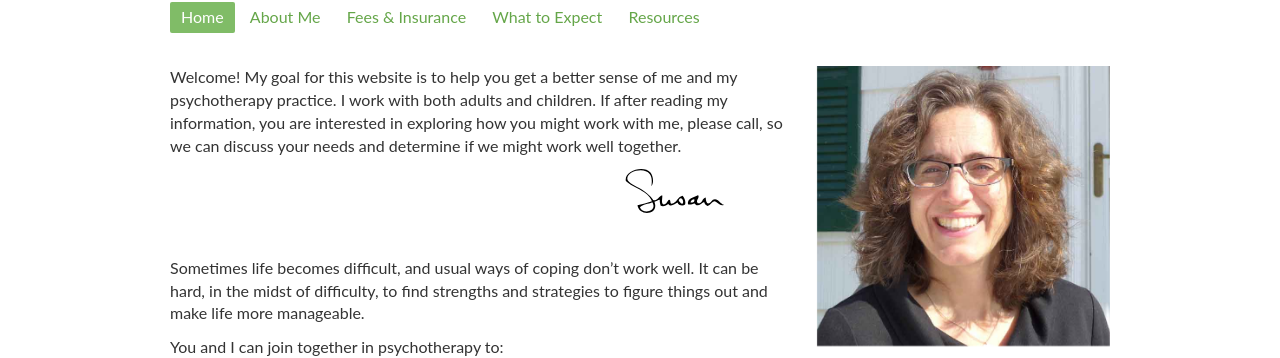
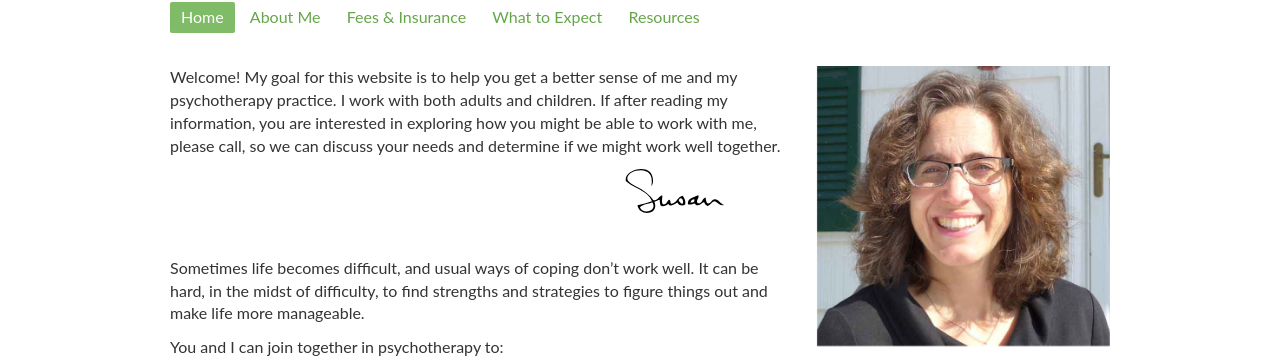
Before and after one commit to nmorduch/susan, a Jekyll site: the page built from index.md, in a window 1280 px wide. Shown: the part 527-885 px from the top of the page. Built offline with Jekyll 4.4.1, drawn with Linux system fonts in a browser that asks for light colours; Markdown is read by kramdown in place of the engine named in the settings.

Commit message:
Updated index.md

```diff
--- a/index.md
+++ b/index.md
@@ -3,7 +3,7 @@ layout: sidebar
 published: true
 ---
 
-Welcome! My goal for this website is to help you get a better sense of me and my psychotherapy practice. I work with both adults and children.  If after reading my information, you are interested in exploring how you might work with me, please call, so we can discuss your needs and determine if we might work well together.
+Welcome! My goal for this website is to help you get a better sense of me and my psychotherapy practice. I work with both adults and children.  If after reading my information, you are interested in exploring how you might be able to work with me, please call, so we can discuss your needs and determine if we might work well together.
 
 <div class="col-xs-12 margin-trailer-dbl">
 	{% include html/name_short.html class="name--small pull-right" %}
```
